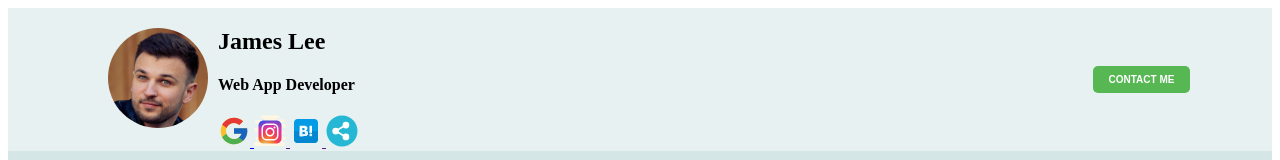
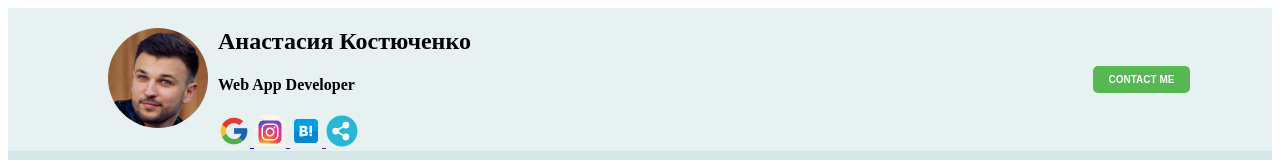
Before and after one commit to LilitMilante/cv-html, a plain HTML site: page index.html in a window 1280 px wide. Shown: the top 160 px of the page. Drawn offline with Linux system fonts and the light colour scheme.

Commit message:
change name

```diff
--- a/index.html
+++ b/index.html
@@ -16,7 +16,7 @@
                 <img src="./img/avatar.jpg" alt="">
             </div>
             <div class="header-name">
-                <h2>James Lee</h2>
+                <h2>Анастасия Костюченко</h2>
                 <h4>Web App Developer</h4>
                 <a href="#">
                     <i class="icon">
```
